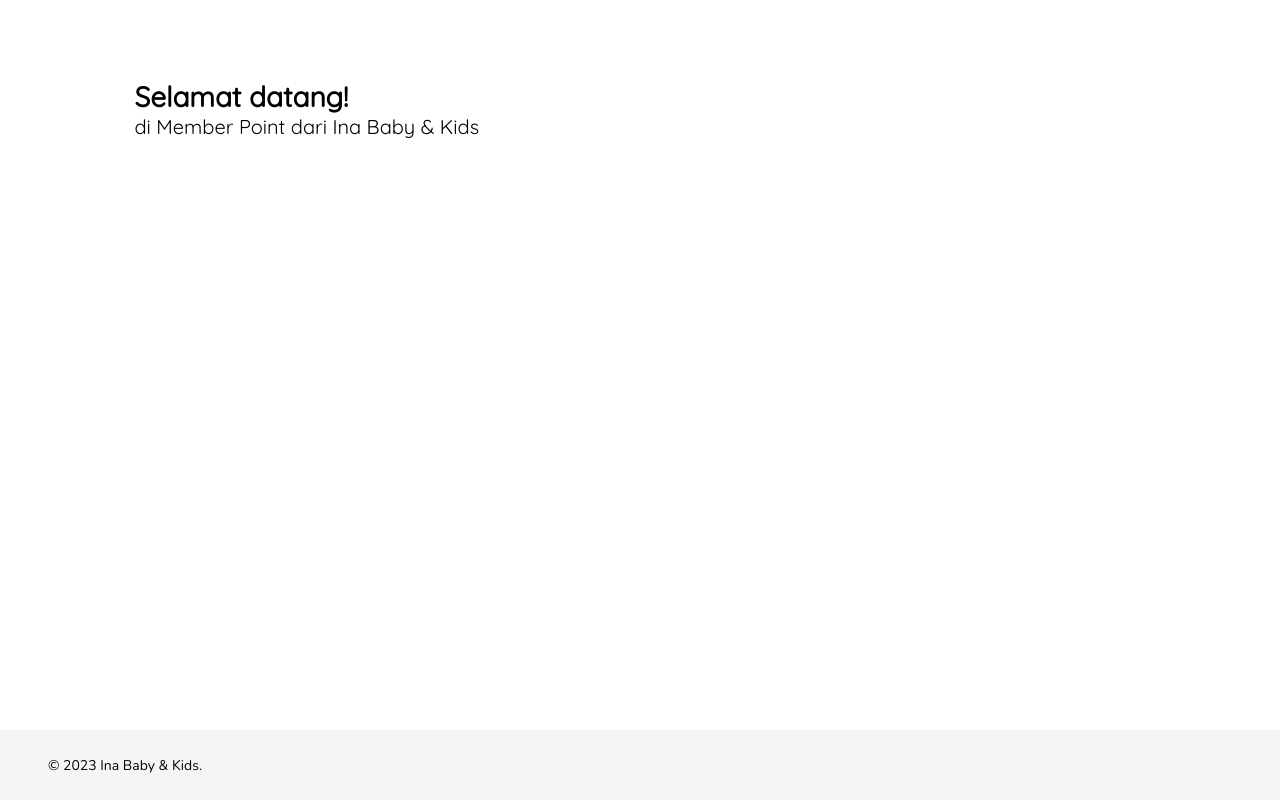
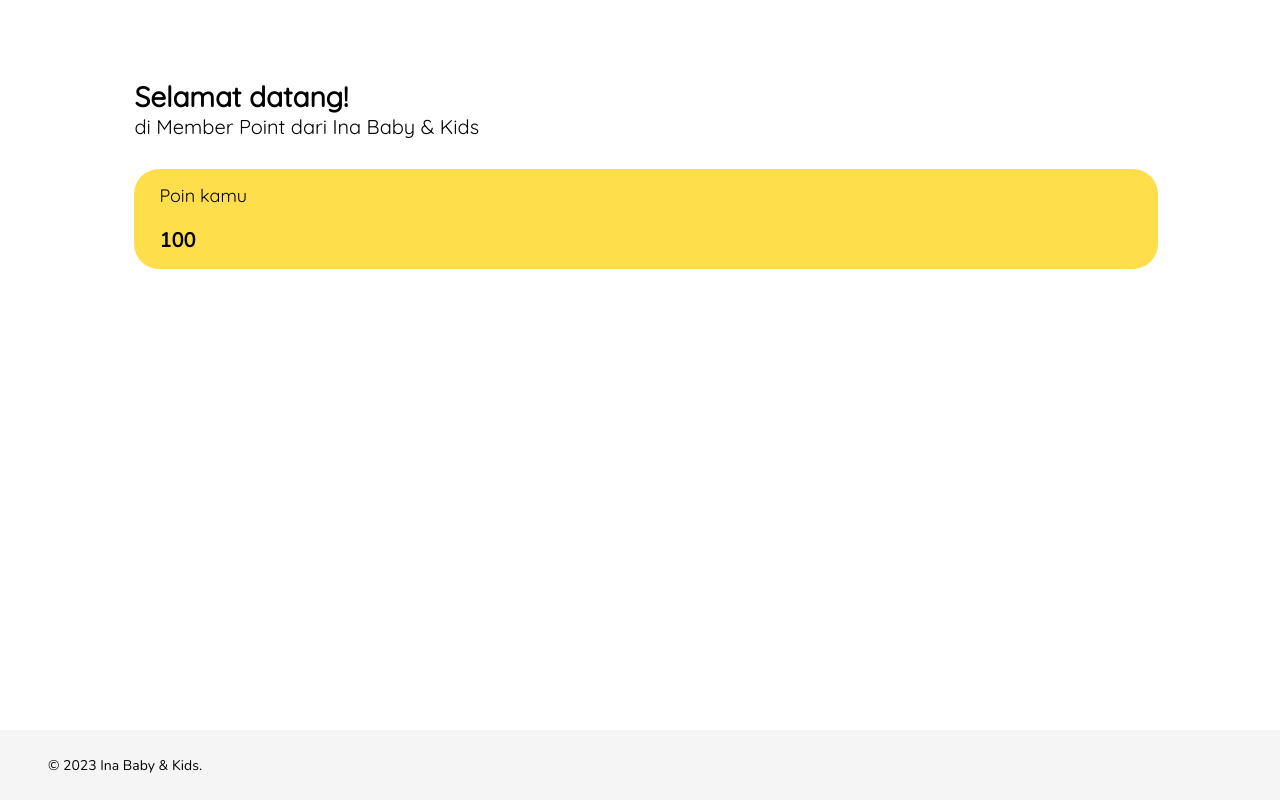
Before and after one commit to donthaveaneme/donthaveaneme.github.io, a plain HTML site: page index.html in a window 1280 px wide. Drawn offline with nearby package versions, Linux system fonts and the light colour scheme.

Commit message:
more content added on homepage

```diff
--- a/index.html
+++ b/index.html
@@ -56,7 +56,33 @@
         font-family: Nunito, sans-serif;
     }
 
-    footer {
+    p:nth-of-type(2){
+            font-family: Quicksand, sans-serif;
+            font-weight: normal;
+        }
+
+    .rectangle{
+        width: 200px;
+		height: 100px;
+		background-color: #e4e4e4;
+		border: 2px solid black;
+		border-radius: 25px;
+    }
+
+    .default-margin{
+        margin-left: 90px;
+        margin-top: 90px;
+    }
+
+    .textbox-position{
+            font-size: 20px;
+
+            display: flex;
+            padding-left: 25px;
+            padding-top: auto;
+        }
+
+        footer {
             position: fixed;
             bottom: 0;
             width: 105%;
@@ -71,7 +97,7 @@
             align-items: center;
         }
 
-          footer p {
+        footer p {
             font-size: 14px;
         }
 
@@ -83,6 +109,19 @@
         <h2>di Member Point dari Ina Baby & Kids</h2>
 
 
+        <div class="default-margin" style="margin-top: 30px; margin-left: 10%;">
+            <div class="rectangle" style="width: 90%;border: 0px; background-color: #FFDE4B;">
+                <div class="textbox-position" style="font-size: 18px; padding-top: 15px;">
+                    <p2>Poin kamu</p2>
+                </div>
+                <div class="textbox-position" style="font-weight: bold;">
+                    <p>100</p>
+                </div>
+            </div>
+            </div>
+
+
+
   <footer>
     <div class="container">
       <p>© 2023 Ina Baby & Kids.</p>
```
